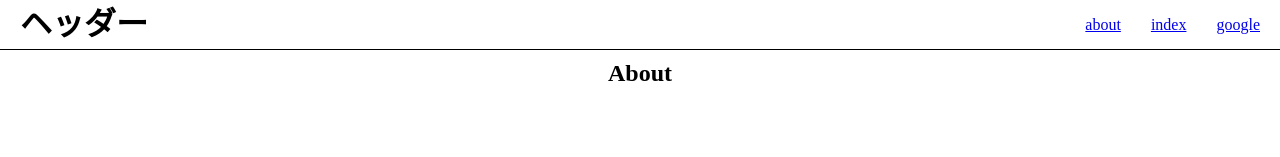
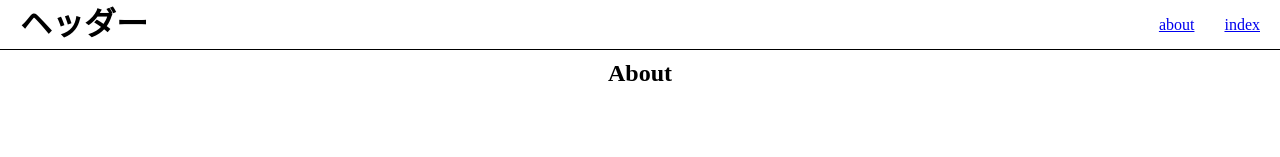
Before and after one commit to samanosuke-akechi/web-design, a plain HTML site: page sticky_header.html in a window 1280 px wide. Shown: the top 157 px of the page. Drawn offline with Linux system fonts and the light colour scheme; some packages are replaced by stand-ins of ours; a script that the page names is missing.

Commit message:
Revert "googleリンク"
This reverts commit 376e917f545d07db02b96d52b23a41daac6c5bf8.

```diff
--- a/sticky_header.html
+++ b/sticky_header.html
@@ -19,7 +19,6 @@
 				<ul>
 					<li><a href="#about">about</a></li>
 					<li><a href="index.html">index</a></li>
-					<li><a href="https://www.google.com/">google</a></li>
 				</ul>
 			</nav>
 		</header>
```
